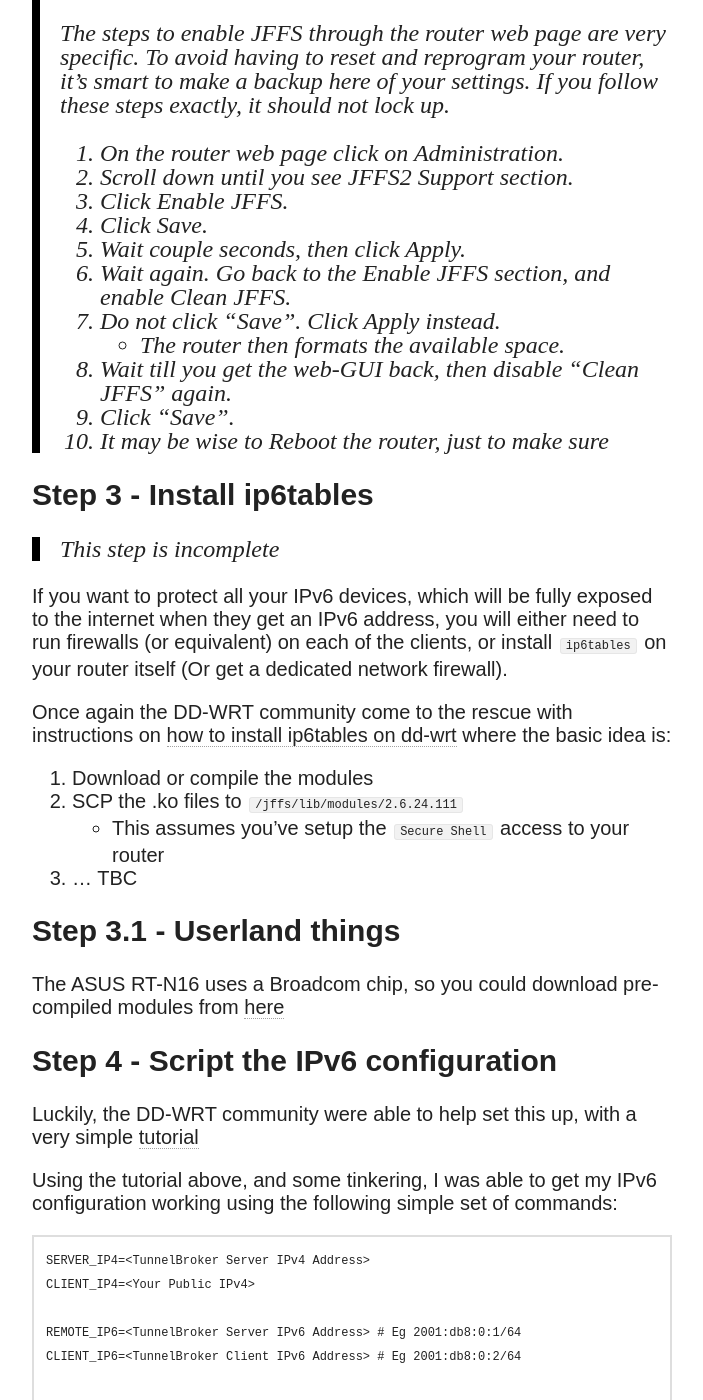
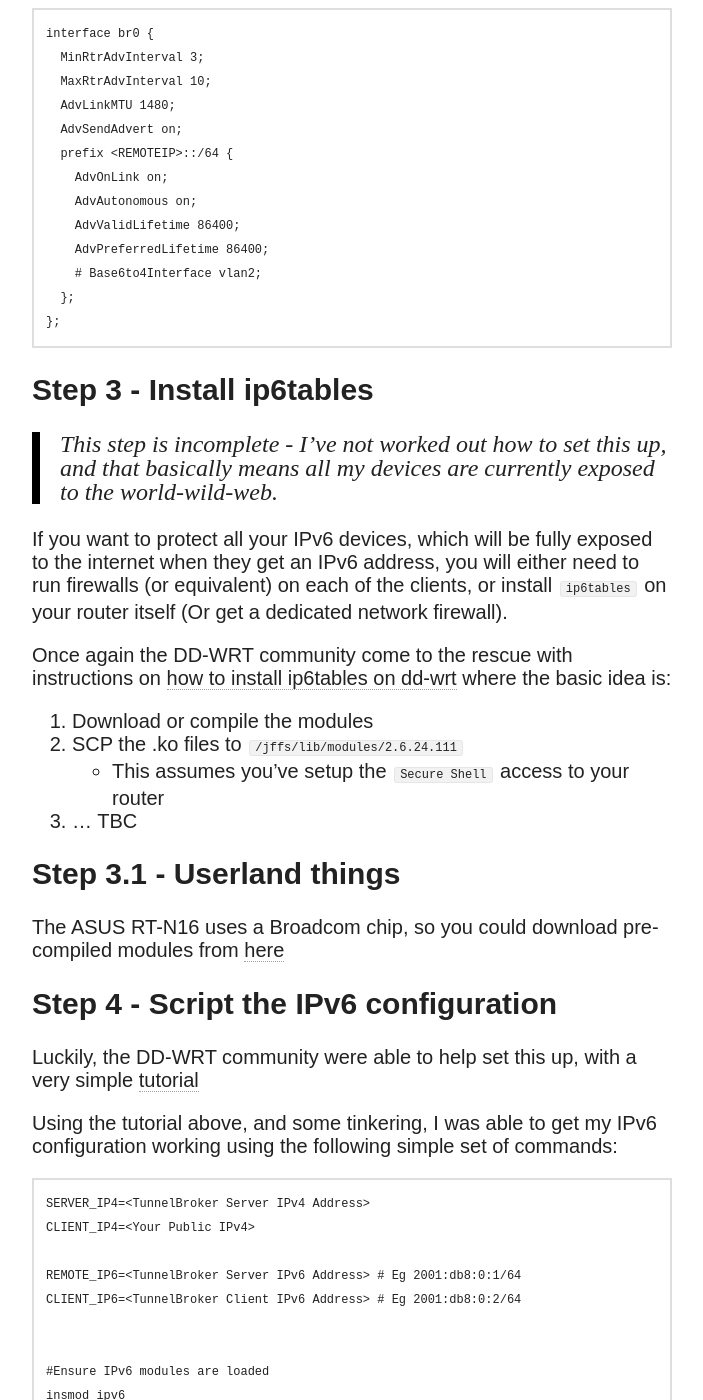
Before and after one commit to warmfusion/warmfusion.github.io, a Jekyll site: the page built from _posts/2015-09-22-Setting-Up-IPv6.md, in a window 1280 px wide and 1400 px high, scrolled down 1891 px. Shown: the whole window, without its empty margins (318-1021 px from the left). Built offline with Jekyll 4.4.1, drawn with Linux system fonts in a browser that asks for light colours; nearby versions of some CDN libraries; comment, search, counter and statistics services are not loaded; some of the changed text lies outside the part shown.

Commit message:
Remove JFFS as its not needed, update setup to describe radvd config

```diff
--- a/_posts/2015-09-22-Setting-Up-IPv6.md
+++ b/_posts/2015-09-22-Setting-Up-IPv6.md
@@ -43,34 +43,32 @@ going to assume some level of technical ability.
 > If you select a broker location near home you should get excellent performance; but if you're feeling adventurous
 > it _may_ be possible to select an international broker endpoint and use your IPv6 traffic as a rudementary proxy
 
-## Step 2 - Enable JFFS2
+## Step 2 - Enable IPv6
 
-The IPv6 configuration is stored on your router using a local filesystem that should be persisted between reboots.
+Navigate to `Administration >> Management` and enable IPv6 and Radvd.
 
-To do this, you need to enable the [JFFS2](http://www.dd-wrt.com/wiki/index.php/Journalling_Flash_File_System)
-which can be a little fiddly:
+In the Radvd configuration section, add the following config block and ensure you update the
+`<REMOTEIP>` with your IPv6 prefix that was just created. For example, `2001:db8:0::` (No /64)
 
->
-> Directions for (normal) users: using Web-GUI Interface
->
-> The steps to enable JFFS through the router web page are very specific. To avoid having to reset and reprogram your router, it's smart to make a backup here of your settings. If you follow these steps exactly, it should not lock up.
->
-> 1. On the router web page click on Administration.
-> 2. Scroll down until you see JFFS2 Support section.
-> 3. Click Enable JFFS.
-> 4. Click Save.
-> 5. Wait couple seconds, then click Apply.
-> 6. Wait again. Go back to the Enable JFFS section, and enable Clean JFFS.
-> 7. Do not click "Save". Click Apply instead.
->     * The router then formats the available space.
-> 8. Wait till you get the web-GUI back, then disable "Clean JFFS" again.
-> 9. Click "Save".
-> 10. It may be wise to Reboot the router, just to make sure
+
+    interface br0 {
+      MinRtrAdvInterval 3;
+      MaxRtrAdvInterval 10;
+      AdvLinkMTU 1480;
+      AdvSendAdvert on;
+      prefix <REMOTEIP>::/64 {
+        AdvOnLink on;
+        AdvAutonomous on;
+        AdvValidLifetime 86400;
+        AdvPreferredLifetime 86400;
+        # Base6to4Interface vlan2;
+      };
+    };
 
 ## Step 3 - Install ip6tables
 
-> This step is incomplete
-
+> This step is incomplete - I've not worked out how to set this up, and that basically means
+> all my devices are currently exposed to the world-wild-web.
 
 If you want to protect all your IPv6 devices, which will be fully exposed to the internet when they get an IPv6
 address, you will either need to run firewalls (or equivalent) on each of the clients, or install `ip6tables` on
@@ -123,3 +121,16 @@ simple set of commands:
     BR0_MAC=$(ifconfig br0 |sed -n -e 's,.*HWaddr \(..\):\(..\):\(..\):\(..\):\(..\):\(..\).*,\1\2:\3\4:\5\6,p')
     ip -6 addr add $(echo "$ROUTED_ADDRESS"|sed "s,::/..,::$BR0_MAC/64,") dev br0
     ip -6 route add 2000::/3 dev he-ipv6
+
+    # Let the router boot up, otherwise radvd doesn't work
+    sleep 5
+
+    # Start the Router Advertisement Daemon so machines on the LAN get some IPv6 loveliness
+    radvd -C /tmp/radvd.conf
+
+## Step 5 - Persistence
+
+Goto `Administration >> Commands` and copy/paste the script above, changing the configuration variables
+as required, and save as `startup`.
+
+Reboot the router, and everything _should_ just work.
```
